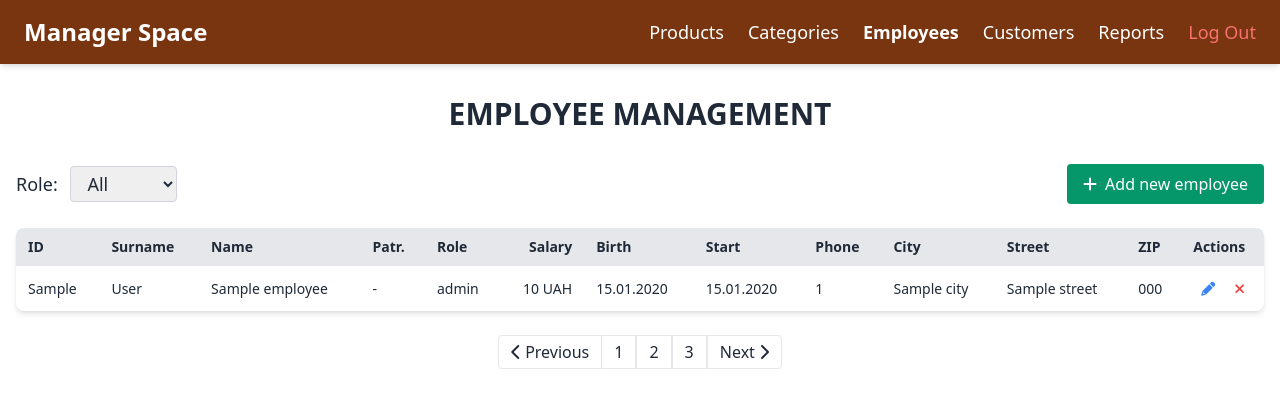
After one commit to wrthsuii/zlagoda_store, a Django app: template templates/templates_manager/manage_employees.html in a window 1280 px wide. The commit adds this page. Shown: the top 408 px of the page. Run offline with Django 4.2, Linux system fonts and the light colour scheme; the template is opened without the code that fills it: most values are stand-ins (such as "Sample title", 1, 10 or a date in 2020); parts of the project's set-up code (start-up, migrations or seed data) failed here and were passed over.

Commit message:
upd empl managenemt

```diff
--- a/templates/cashier_dashboard.html
+++ b/templates/templates_cashier/cashier_dashboard.html
@@ -4,7 +4,7 @@
   <meta charset="UTF-8">
   <meta name="viewport" content="width=device-width, initial-scale=1.0">
   <title>Cashier Space</title>
-  <link rel="icon" href="/static/img/cashier_icon.png" type="image/x-icon">
+  <link rel="icon" href="/img/cashier_icon.png" type="image/x-icon">
   <link href="https://cdn.jsdelivr.net/npm/tailwindcss@2.2.19/dist/tailwind.min.css" rel="stylesheet">
 </head>
 <body class="bg-[#f2ebd9] text-gray-800">
--- /dev/null
+++ b/templates/templates_manager/manage_employees.html
@@ -0,0 +1,402 @@
+<!DOCTYPE html>
+<html lang="en">
+<head>
+  <meta charset="UTF-8">
+  <meta name="viewport" content="width=device-width, initial-scale=1.0">
+  <title>Manager Space - Employee Management</title>
+  <link rel="icon" href="/img/manager_icon.png" type="image/x-icon">
+  <link href="https://cdn.jsdelivr.net/npm/tailwindcss@2.2.19/dist/tailwind.min.css" rel="stylesheet">
+  <link rel="stylesheet" href="https://cdnjs.cloudflare.com/ajax/libs/font-awesome/6.0.0/css/all.min.css">
+  <style>
+    .modal {
+      display: none;
+      position: fixed;
+      z-index: 1000;
+      left: 0;
+      top: 0;
+      width: 100%;
+      height: 100%;
+      background-color: rgba(0,0,0,0.5);
+      overflow-y: auto;
+    }
+    .modal-content {
+      background-color: #fefefe;
+      margin: 2% auto;
+      padding: 20px;
+      border-radius: 8px;
+      width: 90%;
+      max-width: 800px;
+      max-height: 90vh;
+      overflow-y: auto;
+    }
+    .employee-row:hover {
+      background-color: #f5f5f5;
+    }
+    .table-container {
+      overflow-x: auto;
+      max-width: 100%;
+    }
+    table {
+      min-width: 1200px;
+      width: 100%;
+    }
+    .compact-table {
+      font-size: 0.875rem;
+    }
+    .compact-table th,
+    .compact-table td {
+      padding: 0.5rem 0.75rem;
+      white-space: nowrap;
+    }
+    .compact-table th {
+      font-weight: 600;
+    }
+    .action-cell {
+      width: 80px;
+    }
+    .numeric-cell {
+      text-align: right;
+    }
+    .date-cell {
+      white-space: nowrap;
+    }
+    .action-btn {
+      padding: 0.25rem 0.5rem;
+      border-radius: 0.25rem;
+      transition: all 0.2s;
+    }
+    .edit-btn {
+      color: #3b82f6;
+    }
+    .edit-btn:hover {
+      background-color: #bfdbfe;
+    }
+    .delete-btn {
+      color: #ef4444;
+    }
+    .delete-btn:hover {
+      background-color: #fecaca;
+    }
+  </style>
+</head>
+<body class="bg-[#f2ebd9] text-gray-800">
+
+  <nav class="bg-yellow-900 text-white px-6 py-4 shadow-md">
+    <div class="max-w-7xl mx-auto flex justify-between items-center">
+      <div class="text-2xl font-semibold">Manager Space</div>
+      <ul class="flex space-x-6 text-lg">
+        <li><a href="/products" class="hover:underline">Products</a></li>
+        <li><a href="/categories" class="hover:underline">Categories</a></li>
+        <li><a href="#" class="font-extrabold text-white">Employees</a></li>
+        <li><a href="/customer_cards" class="hover:underline">Customers</a></li>
+        <li><a href="/reports" class="hover:underline">Reports</a></li>
+        <li><button onclick="openModal('logoutModal')" class="text-red-400 hover:underline">Log Out</button></li>
+      </ul>
+    </div>
+  </nav>
+
+  <!-- Main Content -->
+  <div class="max-w-7xl mx-auto px-4 py-8">
+    <h1 class="text-3xl font-bold mb-8 text-center">EMPLOYEE MANAGEMENT</h1>
+
+    <!-- Filters and Actions -->
+    <div class="flex flex-col md:flex-row justify-between items-center mb-6 gap-4">
+      <form method="get" class="flex items-center">
+        <label class="text-lg font-medium mr-2">
+          Role:
+          <select name="empl_role" onchange="this.form.submit()" class="ml-2 py-1 px-3 rounded border border-gray-300">
+            <option value="" {% if role_filter == '' %}selected{% endif %}>All</option>
+            <option value="cashier" {% if role_filter == 'cashier' %}selected{% endif %}>cashier</option>
+          </select>
+        </label>
+      </form>
+
+      <button onclick="openModal('addEmployeeModal')" class="bg-green-600 hover:bg-green-700 text-white px-4 py-2 rounded">
+        <i class="fas fa-plus mr-2"></i>Add new employee
+      </button>
+    </div>
+
+    <!-- Employee Table -->
+  <div class="table-container bg-white shadow-md rounded-lg overflow-hidden">
+    <table class="min-w-full compact-table">
+      <thead class="bg-gray-200">
+        <tr>
+          <th class="py-2 px-3 text-left">ID</th>
+          <th class="py-2 px-3 text-left">Surname</th>
+          <th class="py-2 px-3 text-left">Name</th>
+          <th class="py-2 px-3 text-left">Patr.</th>
+          <th class="py-2 px-3 text-left">Role</th>
+          <th class="py-2 px-3 text-left numeric-cell">Salary</th>
+          <th class="py-2 px-3 text-left date-cell">Birth</th>
+          <th class="py-2 px-3 text-left date-cell">Start</th>
+          <th class="py-2 px-3 text-left">Phone</th>
+          <th class="py-2 px-3 text-left">City</th>
+          <th class="py-2 px-3 text-left">Street</th>
+          <th class="py-2 px-3 text-left">ZIP</th>
+          <th class="py-2 px-3 text-left action-cell">Actions</th>
+        </tr>
+      </thead>
+      <tbody>
+        {% for e in employees %}
+        <tr class="employee-row border-t">
+          <td class="py-2 px-3">{{ e.id_employee }}</td>
+          <td class="py-2 px-3">{{ e.empl_surname }}</td>
+          <td class="py-2 px-3">{{ e.empl_name }}</td>
+          <td class="py-2 px-3">{{ e.empl_patronymic|default:"-" }}</td>
+          <td class="py-2 px-3">{{ e.empl_role }}</td>
+          <td class="py-2 px-3 numeric-cell">{{ e.salary|floatformat:0 }} UAH</td>
+          <td class="py-2 px-3 date-cell">{{ e.date_of_birth|date:"d.m.Y" }}</td>
+          <td class="py-2 px-3 date-cell">{{ e.date_of_start|date:"d.m.Y" }}</td>
+          <td class="py-2 px-3">{{ e.phone_number }}</td>
+          <td class="py-2 px-3">{{ e.city }}</td>
+          <td class="py-2 px-3">{{ e.street }}</td>
+          <td class="py-2 px-3">{{ e.zip_code }}</td>
+          <td class="py-2 px-3 flex space-x-1">
+            <button onclick="openEditModal({{ e.id_employee }})" class="edit-btn action-btn" title="Edit">
+              <i class="fas fa-pencil-alt"></i>
+            </button>
+            <button onclick="openDeleteModal({{ e.id_employee }})" class="delete-btn action-btn" title="Delete">
+              <i class="fas fa-times"></i>
+            </button>
+          </td>
+        </tr>
+        {% endfor %}
+      </tbody>
+    </table>
+  </div>
+
+    <!-- Pagination -->
+    <div class="mt-6 flex justify-center">
+      <nav class="inline-flex">
+        <button class="px-3 py-1 border rounded-l hover:bg-gray-100">
+          <i class="fas fa-chevron-left mr-1"></i>Previous
+        </button>
+        <button class="px-3 py-1 border-t border-b border-r hover:bg-gray-100">1</button>
+        <button class="px-3 py-1 border hover:bg-gray-100">2</button>
+        <button class="px-3 py-1 border hover:bg-gray-100">3</button>
+        <button class="px-3 py-1 border rounded-r hover:bg-gray-100">
+          Next<i class="fas fa-chevron-right ml-1"></i>
+        </button>
+      </nav>
+    </div>
+  </div>
+
+  <!-- Add Employee Modal -->
+  <div id="addEmployeeModal" class="modal">
+    <div class="modal-content">
+      <h2 class="text-xl font-semibold mb-4">
+        <i class="fas fa-user-plus mr-2"></i>Add new employee
+      </h2>
+      <form action="/add_employee" method="POST">
+        <div class="grid grid-cols-1 md:grid-cols-2 gap-4 mb-4">
+          <div>
+              <label for="id" class="block mb-1">ID</label>
+              <input type="text" id="id" name="id_employee" class="w-full px-3 py-2 border rounded" required>
+          </div>
+          <div>
+            <label for="surname" class="block mb-1">Surname</label>
+            <input type="text" id="surname" name="empl_surname" class="w-full px-3 py-2 border rounded" required>
+          </div>
+          <div>
+            <label for="name" class="block mb-1">Name</label>
+            <input type="text" id="name" name="empl_name" class="w-full px-3 py-2 border rounded" required>
+          </div>
+          <div>
+            <label for="patronymic" class="block mb-1">Patronymic</label>
+            <input type="text" id="patronymic" name="empl_patronymic" class="w-full px-3 py-2 border rounded">
+          </div>
+          <div>
+            <label for="role" class="block mb-1">Role</label>
+            <select id="role" name="empl_role" class="w-full px-3 py-2 border rounded" required>
+              <option value="manager">manager</option>
+              <option value="cashier">cashier</option>
+              <option value="stocker">stocker</option>
+              <option value="accountant">accountant</option>
+              <option value="marketer">marketer</option>
+              <option value="security">security</option>
+            </select>
+          </div>
+          <div>
+            <label for="salary" class="block mb-1">Salary</label>
+            <input type="number" id="salary" name="salary" class="w-full px-3 py-2 border rounded" required step="1">
+          </div>
+          <div>
+            <label for="birth_date" class="block mb-1">Date of birth</label>
+            <input type="date" id="birth_date" name="date_of_birth" class="w-full px-3 py-2 border rounded" required>
+          </div>
+          <div>
+            <label for="phone" class="block mb-1">Phone</label>
+            <input type="tel" id="phone" name="phone_number" class="w-full px-3 py-2 border rounded" required>
+          </div>
+          <div>
+            <label for="start_date" class="block mb-1">Date of start</label>
+            <input type="date" id="start_date" name="date_of_start" class="w-full px-3 py-2 border rounded" required>
+          </div>
+          <div>
+            <label for="city" class="block mb-1">City</label>
+            <input type="text" id="city" name="city" class="w-full px-3 py-2 border rounded" required>
+          </div>
+          <div>
+            <label for="street" class="block mb-1">Street</label>
+            <input type="text" id="street" name="street" class="w-full px-3 py-2 border rounded" required>
+          </div>
+          <div>
+            <label for="zip_code" class="block mb-1">ZIP code</label>
+            <input type="text" id="zip_code" name="zip_code" class="w-full px-3 py-2 border rounded" required>
+          </div>
+        </div>
+        <div class="flex justify-end space-x-3">
+          <button type="button" onclick="closeModal('addEmployeeModal')" class="px-4 py-2 bg-gray-300 rounded">
+            <i class="fas fa-times mr-1"></i>Cancel
+          </button>
+          <button type="submit" class="px-4 py-2 bg-green-600 text-white rounded">
+            <i class="fas fa-check mr-1"></i>Add
+          </button>
+        </div>
+      </form>
+    </div>
+  </div>
+
+    <!-- Edit Employee Modal -->
+    <div id="editEmployeeModal" class="modal">
+      <div class="modal-content">
+        <h2 class="text-xl font-semibold mb-4">
+          <i class="fas fa-user-edit mr-2"></i>Edit employee
+        </h2>
+        <form action="/edit_employee" method="POST">
+          {% csrf_token %}
+          <div class="grid grid-cols-1 md:grid-cols-2 gap-4 mb-4">
+            <div>
+              <label for="edit_id_field" class="block mb-1">ID</label>
+              <input type="text" id="edit_id_field" name="id_employee" class="w-full px-3 py-2 border rounded" required>
+            </div>
+            <div>
+              <label for="edit_surname" class="block mb-1">Surname</label>
+              <input type="text" id="edit_surname" name="empl_surname" class="w-full px-3 py-2 border rounded" required>
+            </div>
+            <div>
+              <label for="edit_name" class="block mb-1">Name</label>
+              <input type="text" id="edit_name" name="empl_name" class="w-full px-3 py-2 border rounded" required>
+            </div>
+            <div>
+              <label for="edit_patronymic" class="block mb-1">Patronymic</label>
+              <input type="text" id="edit_patronymic" name="empl_patronymic" class="w-full px-3 py-2 border rounded">
+            </div>
+            <div>
+               <label for="edit_role" class="block mb-1">Role</label>
+               <select id="edit_role" name="empl_role" class="w-full px-3 py-2 border rounded" required>
+                  <option value="manager">manager</option>
+                  <option value="cashier">cashier</option>
+                  <option value="stocker">stocker</option>
+                  <option value="accountant">accountant</option>
+                  <option value="marketer">marketer</option>
+                  <option value="security">security</option>
+               </select>
+            </div>
+            <div>
+               <label for="edit_salary" class="block mb-1">Salary</label>
+               <input type="number" id="edit_salary" name="salary" class="w-full px-3 py-2 border rounded" required step="1">
+            </div>
+              <div>
+                <label for="edit_birth_date" class="block mb-1">Date of birth</label>
+                <input type="date" id="edit_birth_date" name="date_of_birth" class="w-full px-3 py-2 border rounded" required>
+              </div>
+              <div>
+                <label for="edit_start_date" class="block mb-1">Date of start</label>
+                <input type="date" id="edit_start_date" name="date_of_start" class="w-full px-3 py-2 border rounded" required>
+              </div>
+              <div>
+                <label for="edit_phone" class="block mb-1">Phone</label>
+                <input type="tel" id="edit_phone" name="phone_number" class="w-full px-3 py-2 border rounded" required>
+              </div>
+              <div>
+                <label for="edit_city" class="block mb-1">City</label>
+                <input type="text" id="edit_city" name="city" class="w-full px-3 py-2 border rounded" required>
+              </div>
+              <div>
+                <label for="edit_street" class="block mb-1">Street</label>
+                <input type="text" id="edit_street" name="street" class="w-full px-3 py-2 border rounded" required>
+              </div>
+              <div>
+                <label for="edit_zip_code" class="block mb-1">ZIP code</label>
+                <input type="text" id="edit_zip_code" name="zip_code" class="w-full px-3 py-2 border rounded" required>
+              </div>
+          </div>
+      <div class="flex justify-end space-x-3">
+        <button onclick="openEditModal('{{ e.id_employee }}')" class="edit-btn action-btn" title="Edit">
+          <i class="fas fa-pencil-alt"></i>
+        </button>
+        <button type="submit" class="px-4 py-2 bg-blue-600 text-white rounded">
+          <i class="fas fa-save mr-1"></i>Save
+        </button>
+      </div>
+    </form>
+  </div>
+</div>
+
+  <!-- Delete Employee Modal -->
+  <div id="deleteEmployeeModal" class="modal">
+    <div class="modal-content">
+      <h2 class="text-xl font-semibold mb-4">
+        <i class="fas fa-user-times mr-2"></i>Delete employee
+      </h2>
+      <p class="mb-4">Are you sure you want to delete this employee? This action cannot be undone.</p>
+      <form action="/delete_employee" method="POST">
+        <input type="hidden" id="delete_id" name="id">
+        <div class="flex justify-end space-x-3">
+          <button type="button" onclick="closeModal('deleteEmployeeModal')" class="px-4 py-2 bg-gray-300 rounded">
+            <i class="fas fa-times mr-1"></i>Cancel
+          </button>
+          <button type="submit" class="px-4 py-2 bg-red-600 text-white rounded">
+            <i class="fas fa-trash-alt mr-1"></i>Delete
+          </button>
+        </div>
+      </form>
+    </div>
+  </div>
+
+  <div id="logoutModal" class="modal">
+    <div class="modal-content">
+      <h2 class="text-xl font-semibold mb-4">
+        <i class="fas fa-sign-out-alt mr-2"></i>Logout Confirmation
+      </h2>
+      <p class="mb-6">Are you sure you want to log out of the system?</p>
+      <div class="flex justify-end space-x-3">
+        <button onclick="closeModal('logoutModal')" class="px-4 py-2 bg-gray-300 rounded">
+          <i class="fas fa-times mr-1"></i>Cancel
+        </button>
+        <a href="/logout" class="px-4 py-2 bg-red-600 text-white rounded text-center">
+          <i class="fas fa-sign-out-alt mr-1"></i>Log out
+        </a>
+      </div>
+    </div>
+  </div>
+
+  <script>
+    <!-- Modal functions -->
+    function openModal(id) {
+      document.getElementById(id).style.display = 'block';
+    }
+
+    function closeModal(id) {
+      document.getElementById(id).style.display = 'none';
+    }
+
+    function openEditModal(id) {
+        document.getElementById('edit_id_field').value = id;
+        openModal('editEmployeeModal');
+    }
+
+    function openDeleteModal(id) {
+      document.getElementById('delete_id').value = id;
+      openModal('deleteEmployeeModal');
+    }
+
+    window.onclick = function(event) {
+      if (event.target.className === 'modal') {
+        event.target.style.display = 'none';
+      }
+    }
+  </script>
+</body>
+</html>
--- a/zlagoda_app/urls.py
+++ b/zlagoda_app/urls.py
@@ -1,10 +1,13 @@
 from django.urls import path
 from django.contrib.auth.views import LogoutView
-from . import views
+from .views import auth, manager_dashboard
 
 urlpatterns = [
-    path('', views.check_login, name='login'),
-    path('manager/', views.manager_dashboard, name='manager_dashboard'),
-    path('cashier/', views.cashier_dashboard, name='cashier_dashboard'),
+    path('', auth.check_login, name='login'),
+    path('manager/', auth.manager_dashboard, name='manager_dashboard'),
+    path('cashier/', auth.cashier_dashboard, name='cashier_dashboard'),
     path('logout/', LogoutView.as_view(next_page='login'), name='logout'),
+    path('employees/', manager_dashboard.manage_employees, name='manage_employees'),
+    path("add_employee/", manager_dashboard.add_employee, name="add_employee"),
+    path("edit_employee/", manager_dashboard.edit_employee, name="edit_employee"),
 ]
--- a/zlagoda_app/views.py
+++ b/zlagoda_app/views/auth.py
@@ -51,8 +51,8 @@ def check_login(request):
 
 
 def manager_dashboard(request):
-    return render(request, 'manager_dashboard.html')
+    return render(request, 'templates_manager/manager_dashboard.html')
 
 
 def cashier_dashboard(request):
-    return render(request, 'cashier_dashboard.html')
+    return render(request, 'templates_cashier/cashier_dashboard.html')
```
Also changed, not shown: templates/manager_dashboard.html (deleted, +0 -50 lines), templates/templates_manager/manager_dashboard.html (added, +92 -0 lines), zlagoda_app/views/manager_dashboard.py (added, +91 -0 lines), zlagoda_app/views/cashier_dashboard.py (added).
